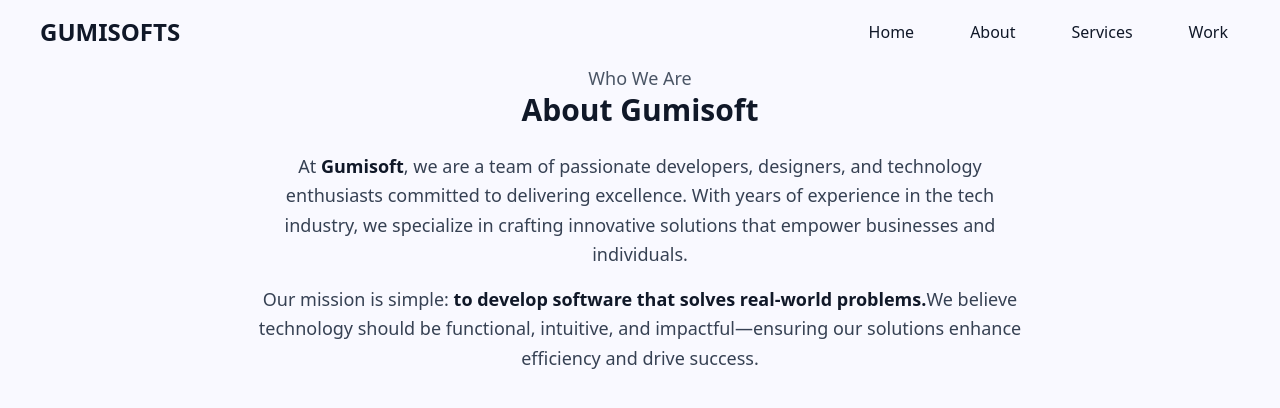
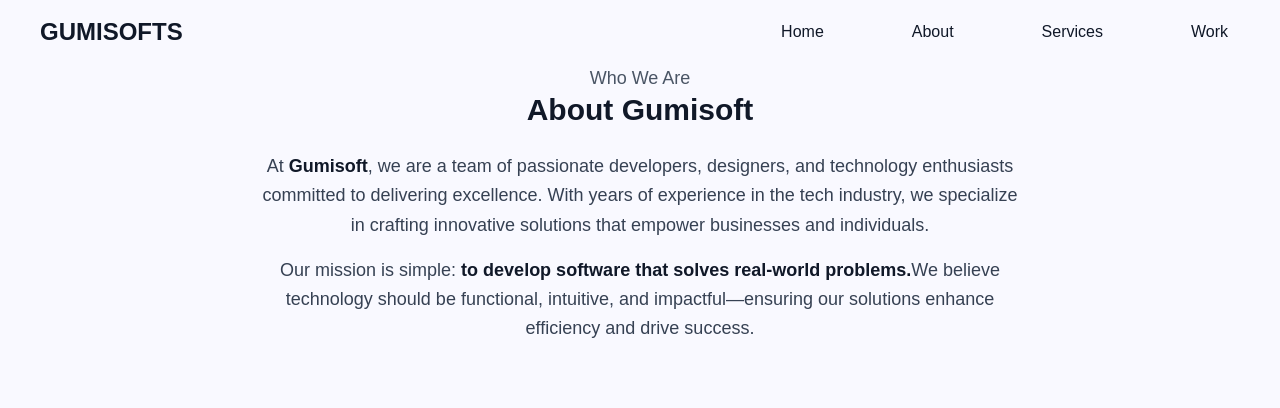
Before and after one commit to nurads/gumisofts_website, a Next.js app: page /about in a window 1280 px wide. Shown: the top 408 px of the page. Built offline with nearby package versions, Linux system fonts and the light colour scheme.

Commit message:
centering the hero section

```diff
--- a/app/globals.css
+++ b/app/globals.css
@@ -34,9 +34,9 @@
     --foreground: #ededed;
   }
 }
-
+*/
 body {
-  background: var(--background);
-  color: var(--foreground);
   font-family: Arial, Helvetica, sans-serif;
-} */
+  margin: 0;
+  padding: 0;
+}
--- a/components/Navbar.tsx
+++ b/components/Navbar.tsx
@@ -21,14 +21,14 @@ const NavItems = ({ closeMenu }: { closeMenu?: () => void }) => {
         section.scrollIntoView({ behavior: "smooth" });
       }
     } else {
-      router.push(href); // Navigate to other pages
+      router.push(href);
     }
 
-    if (closeMenu) closeMenu(); // Close mobile menu if needed
+    if (closeMenu) closeMenu();
   };
 
   return (
-    <ul className="flex flex-col sm:flex-row items-center gap-6 md:gap-8">
+    <ul className="flex flex-col sm:flex-row items-center gap-6 md:gap-12 lg:gap-16">
       {navLinks.map(({ id, name, href }) => (
         <li
           key={id}
@@ -81,14 +81,14 @@ const Navbar = () => {
           : "absolute top-0 left-0 right-0"
       }`}
     >
-      <div className="max-w-7xl mx-auto px-5 sm:px-10 py-4 flex justify-between items-center">
+      <div className="max-w-7xl mx-auto px-5 sm:px-10 py-4 flex items-center justify-between md:justify-start">
         {/* Logo */}
         <Link href="/" className="text-2xl font-bold text-gray-900">
           GUMISOFTS
         </Link>
 
         {/* Desktop Navigation */}
-        <nav className="hidden sm:flex">
+        <nav className="hidden sm:flex ml-auto">
           <NavItems />
         </nav>
 
--- a/sections/Contact.tsx
+++ b/sections/Contact.tsx
@@ -1,11 +1,12 @@
 "use client";
 import { useState } from "react";
 import { motion, AnimatePresence } from "framer-motion";
-import { toast } from "react-toastify"; // Import toast for notifications
+import { toast } from "react-toastify";
 import emailjs from "@emailjs/browser";
 
 const Contact = () => {
   const [isOpen, setIsOpen] = useState(false);
+  const [isSubmitting, setIsSubmitting] = useState(false);
   const [formData, setFormData] = useState({
     name: "",
     email: "",
@@ -37,6 +38,8 @@ const Contact = () => {
       return;
     }
 
+    setIsSubmitting(true);
+
     try {
       const res = await emailjs.send(serviceID, templateID, formData, userID);
       if (res.status === 200) {
@@ -47,6 +50,8 @@ const Contact = () => {
     } catch (error) {
       console.error("EmailJS Error:", error);
       toast.error("Failed to send message. Please try again later.");
+    } finally {
+      setIsSubmitting(false);
     }
   };
 
@@ -177,9 +182,14 @@ const Contact = () => {
                 />
                 <button
                   type="submit"
-                  className="w-full bg-[#575e7d] text-white py-2 rounded-md font-semibold hover:bg-[#454b64] transition"
+                  className={`w-full text-white py-2 rounded-md font-semibold ${
+                    isSubmitting
+                      ? "bg-gray-400 cursor-not-allowed"
+                      : "bg-[#575e7d] hover:bg-[#454b64] transition"
+                  }`}
+                  disabled={isSubmitting}
                 >
-                  Send Message
+                  {isSubmitting ? "Sending..." : "Send Message"}
                 </button>
               </form>
             </motion.div>
--- a/sections/Footer.tsx
+++ b/sections/Footer.tsx
@@ -109,10 +109,10 @@ const Footer = () => {
             <li className="flex items-center space-x-2">
               <MdEmail className="text-[#023047] text-lg" />
               <Link
-                href="mailto:contact@gumiapps.com"
+                href="mailto:contact@gumisofts.com"
                 className="text-[#416374]"
               >
-                contact@gumiapps.com
+                contact@gumisofts.com
               </Link>
             </li>
             <li className="flex items-center space-x-2">
--- a/sections/Hero.tsx
+++ b/sections/Hero.tsx
@@ -11,7 +11,7 @@ export default function Hero() {
   };
 
   return (
-    <section id="hero" className="mb-24 mt-20 md:mt-14 px-6">
+    <section id="hero" className="mb-24 mt-20 md:mt-14 px-6 flex items-center">
       <div className="max-w-[1140px] mx-auto grid md:grid-cols-2 items-center gap-8 md:gap-16">
         {/* Left Section (Text) */}
         <div className="text-center md:text-left">
```
